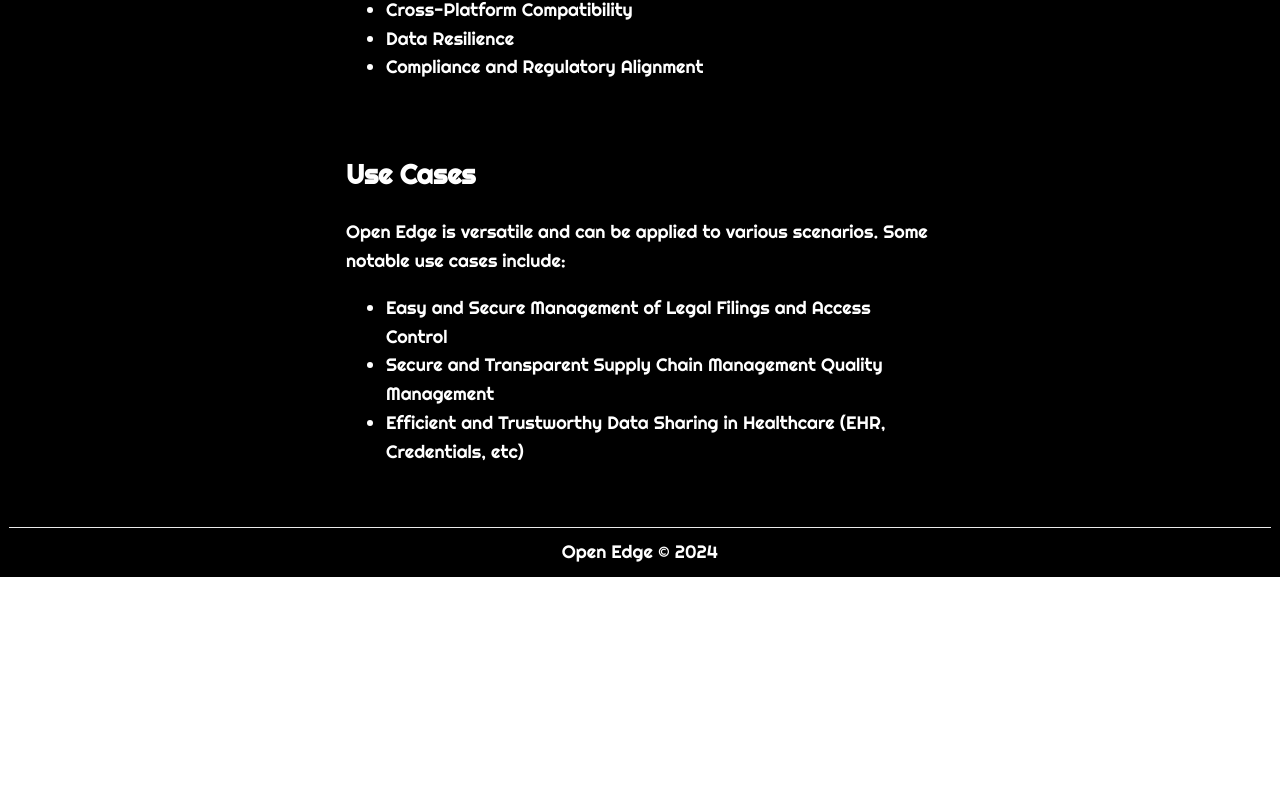
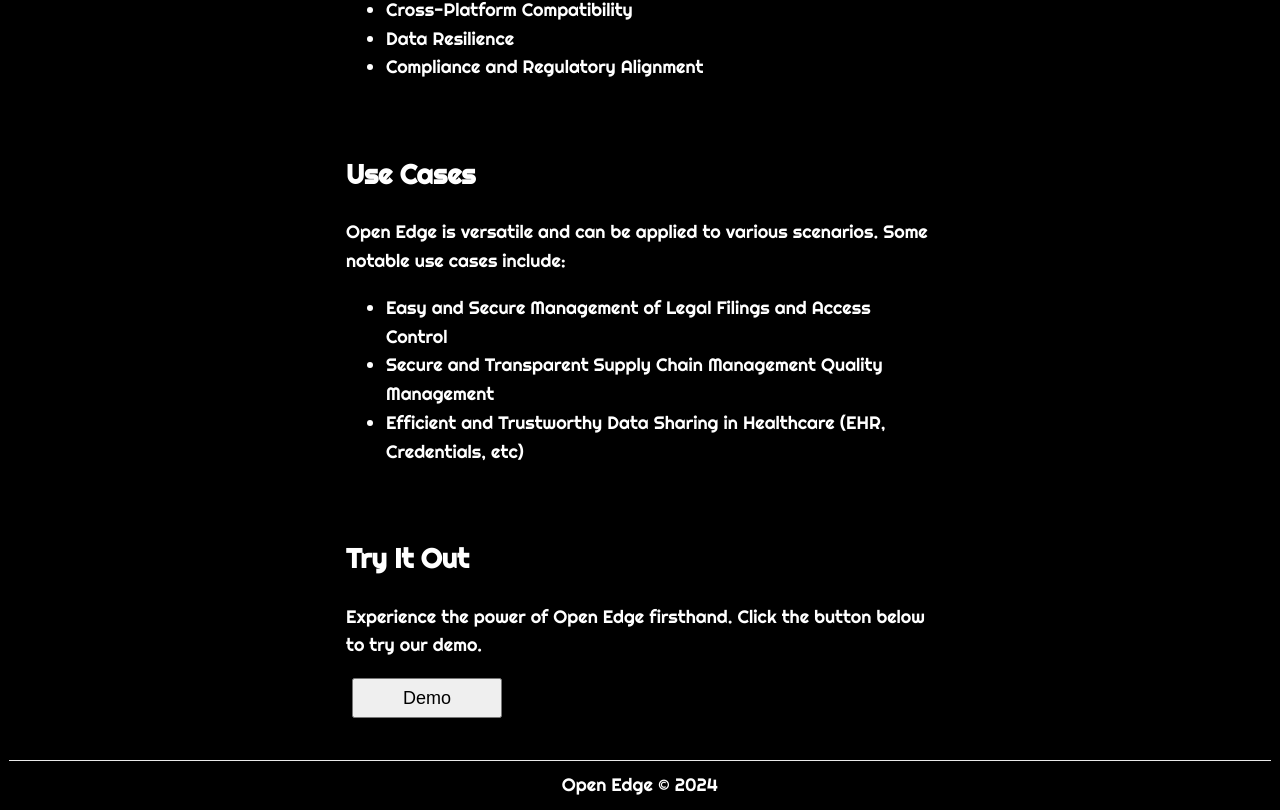
Before and after one commit to TechieTeee/Open_Edge, a Next.js app: page / in a window 1280 px wide. Shown: the part 1972-2782 px from the top of the page. Before the commit the page ends 2549 px from the top, so only its background shows below. Built offline with nearby package versions, Linux system fonts and the light colour scheme; what @re-actor/core would draw is missing.

Commit message:
Added link to new page

```diff
--- a/src/pages/index.tsx
+++ b/src/pages/index.tsx
@@ -1,17 +1,30 @@
 // pages/index.tsx
 
-import Head from "next/head";
-import styles from "styles/Home.module.css";
+import Head from 'next/head';
+import styles from 'styles/Home.module.css';
+import { useRouter } from 'next/router';
 
 function HomePage() {
+  const router = useRouter();
+
+  const handleSignInClick = () => {
+    // Navigate to the Sign In page or use the appropriate route
+    router.push('/signin');
+  };
+
   return (
     <div className={styles.container}>
       {/* Header */}
       <header className={styles.header}>
-        <nav className="flex justify-between items-center py-4">
+        <div className="flex justify-between items-center py-4">
           <div className="text-2xl font-bold text-blue-500">Open Edge</div>
-          <button className="text-blue-500 hover:underline rounded-full py-2 px-4 bg-blue-100">Sign In</button>
-        </nav>
+          <button
+            onClick={handleSignInClick}
+            className="text-blue-500 hover:underline rounded-full py-2 px-4 bg-blue-100"
+          >
+            Sign In
+          </button>
+        </div>
       </header>
 
       {/* Main Content */}
@@ -19,7 +32,7 @@
         {/* Hero Image */}
         <div className="mb-8">
           <img
-            src="/Open_Edge_Logo.png"
+            src="/Open_Edge_Logo.png" // Path to your new image
             alt="Open Edge Hero Image"
             className="w-full h-auto"
           />
@@ -65,6 +78,20 @@
             <li>Efficient and Trustworthy Data Sharing in Healthcare (EHR, Credentials, etc)</li>
           </ul>
         </section>
+
+        {/* Try It Out */}
+        <section className="mb-8">
+          <h2 className="text-3xl font-bold mb-4">Try It Out</h2>
+          <p>
+            Experience the power of Open Edge firsthand. Click the button below to try our demo.
+          </p>
+          <button
+            onClick={() => router.push('/DemoPage')}
+            className="bg-blue-500 text-white px-4 py-2 rounded-full mt-4 inline-block"
+          >
+            Demo
+          </button>
+        </section>
       </main>
 
       {/* Footer */}
```
